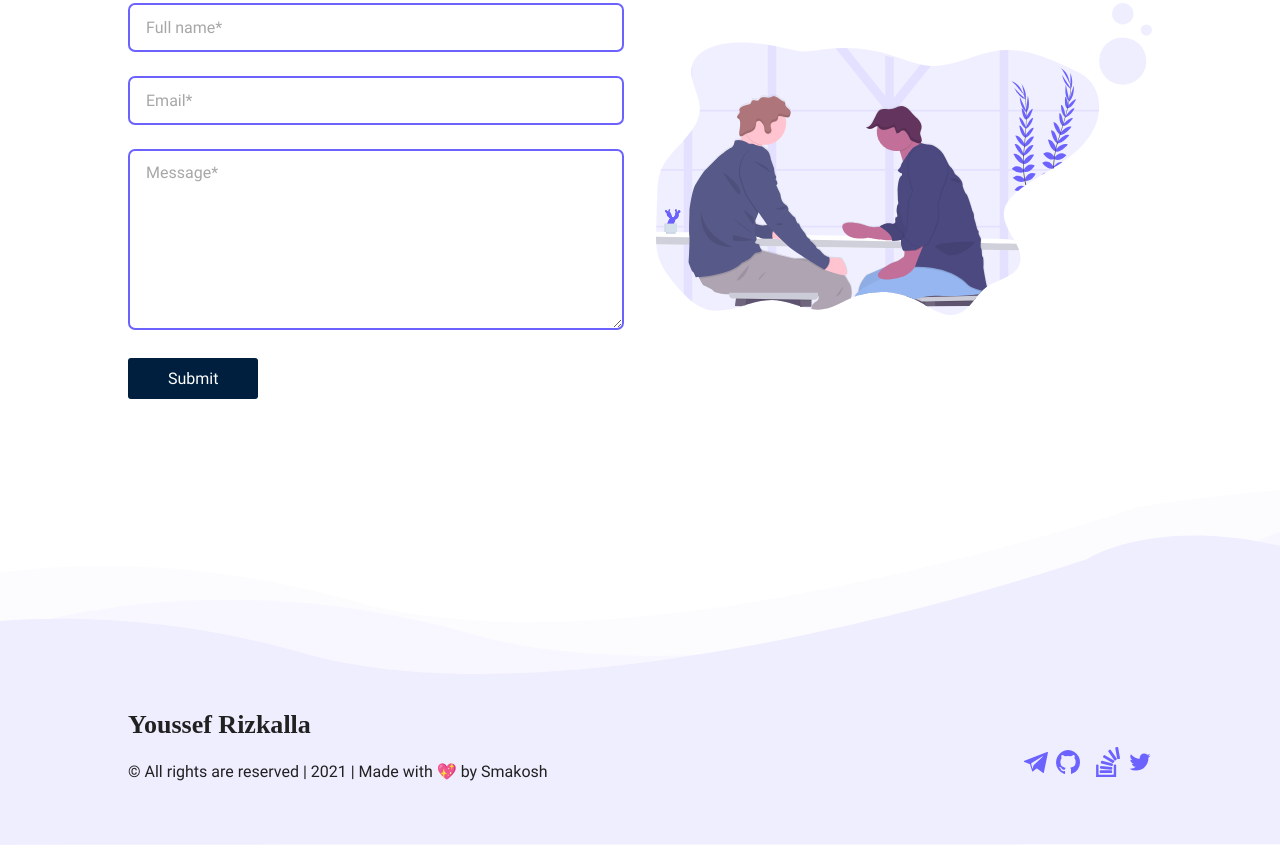
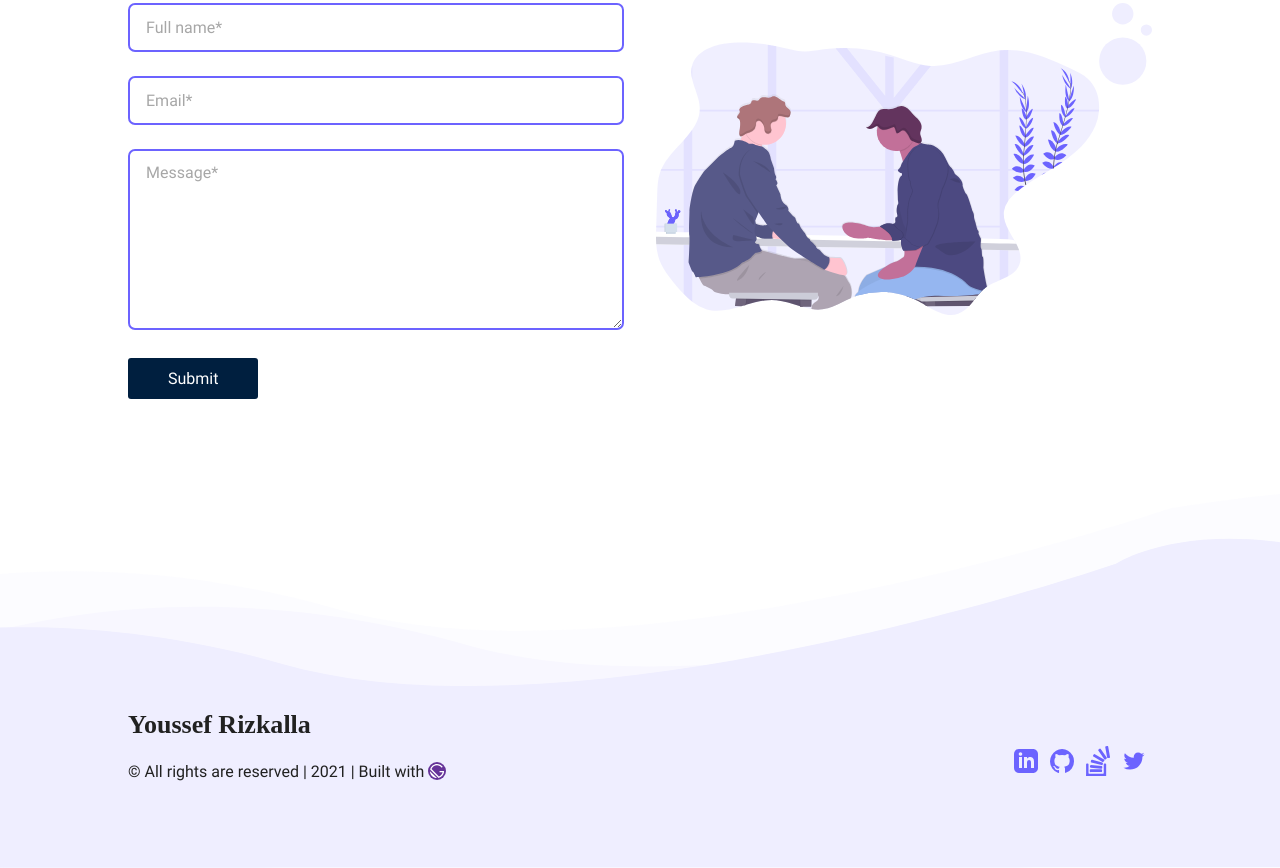
Before and after one commit to YoussefRizkalla/personal-website, a Gatsby site: page / in a window 1280 px wide. Shown: the part 1292-2160 px from the top of the page. Before the commit the page ends 2137 px from the top, so only its background shows below. Built offline with nearby package versions, Linux system fonts and the light colour scheme; Gatsby itself is replaced by a stand-in of ours.

Commit message:
Update footer

```diff
--- a/src/components/theme/Footer/index.jsx
+++ b/src/components/theme/Footer/index.jsx
@@ -7,15 +7,12 @@ export const Footer = () => (
   <Wrapper>
     <Flex as={Container}>
       <Details>
-        <h2 style={{fontFamily: 'Bad Script'}}>Youssef Rizkalla</h2>
-        <span>
-          © All rights are reserved | {new Date().getFullYear()} | Made with{' '}
-          <span aria-label="love" role="img">
-            💖
-          </span>{' '}
-          by{' '}
-          <a href="https://smakosh.com/?ref=portfolio-dev" rel="noopener noreferrer" target="_blank">
-            Smakosh
+        <h2 style={{ fontFamily: 'Bad Script' }}>Youssef Rizkalla</h2>
+
+        <span >
+          © All rights are reserved | {new Date().getFullYear()} | Built with{' '}
+          <a href="https://www.gatsbyjs.com/" rel="noopener noreferrer" target="_blank" aria-label="gatsby">
+            <img style={{ verticalAlign: 'top' }} width="18" height="18" src="icons/gatsby.svg" alt="gatsby" />
           </a>
         </span>
       </Details>
--- a/src/components/theme/Footer/social.json
+++ b/src/components/theme/Footer/social.json
@@ -3,12 +3,12 @@
     "id": 0,
     "name": "Telegram",
     "link": "https://t.me/smakosh",
-    "icon": "/icons/telegram.svg"
+    "icon": "/icons/linkedin.svg"
   },
   {
     "id": 1,
     "name": "Github",
-    "link": "https://github.com/smakosh",
+    "link": "https://github.com/JohnWinter13",
     "icon": "/icons/github.svg"
   },
   {
--- a/src/components/theme/Footer/styles.js
+++ b/src/components/theme/Footer/styles.js
@@ -30,16 +30,10 @@ export const Links = styled.div`
   align-items: center;
 
   a {
-    margin: 0 0.5rem;
-
-    img {
-      margin: 0;
-    }
-
-    &:first-child,
-    &:last-child {
-      margin: 0;
-    }
+    margin: 0 6px;
+  }
+  a:hover {
+    filter: brightness(50%);
   }
 `;
 
```
Also changed, not shown: static/icons/gatsby.svg (added), static/icons/linkedin.svg (added).
